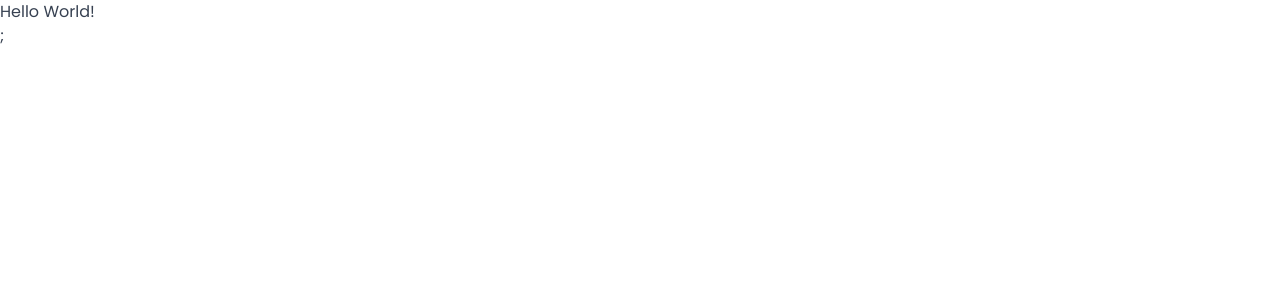
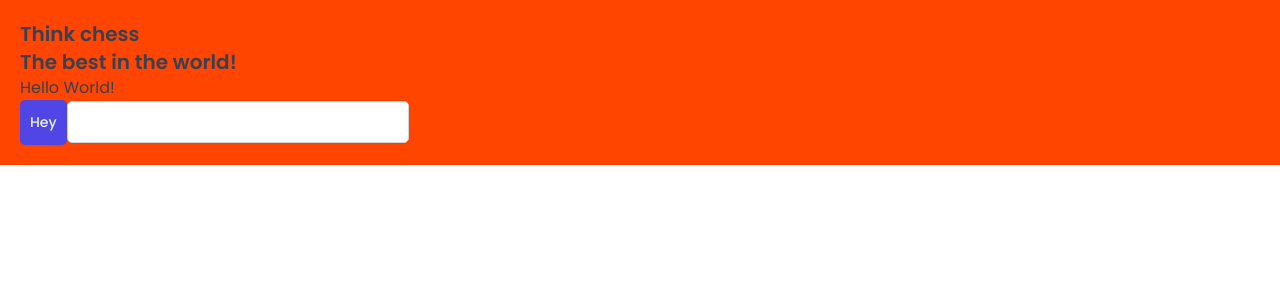
Before and after one commit to JhonyKing/think-chess, a React (Vite) app: page / in a window 1280 px wide. Shown: the top 300 px of the page. Built offline with nearby package versions, Linux system fonts and the light colour scheme; a web font is replaced by a local one.

Commit message:
ending the first steps

```diff
--- a/package.json
+++ b/package.json
@@ -11,7 +11,8 @@
   },
   "dependencies": {
     "react": "^18.2.0",
-    "react-dom": "^18.2.0"
+    "react-dom": "^18.2.0",
+    "styled-components": "^6.1.13"
   },
   "devDependencies": {
     "@types/react": "^18.2.15",
@@ -21,6 +22,7 @@
     "eslint-plugin-react": "^7.32.2",
     "eslint-plugin-react-hooks": "^4.6.0",
     "eslint-plugin-react-refresh": "^0.4.3",
-    "vite": "^4.4.5"
+    "vite": "^4.4.5",
+    "vite-plugin-eslint": "^1.8.1"
   }
 }
--- a/src/App.jsx
+++ b/src/App.jsx
@@ -1,10 +1,25 @@
+import styled from "styled-components";
 import GlobalStyles from "./styles/GlobalStyles";
+import Button from "./ui/Button";
+import Input from "./ui/Input";
+import Heading from "./ui/Heading";
+
+const StyledApp = styled.main`
+  background-color: orangered;
+  padding: 20px;
+`;
 
 export default function App() {
   return (
     <>
       <GlobalStyles />
-      <div>Hello World!</div>;
+      <StyledApp>
+        <Heading as="h1">Think chess</Heading>
+        <Heading as="h2">The best in the world!</Heading>
+        <div>Hello World!</div>
+        <Button>Hey</Button>
+        <Input />
+      </StyledApp>
     </>
   );
 }
--- a/src/ui/Button.jsx
+++ b/src/ui/Button.jsx
@@ -1,49 +1,67 @@
-import styled, { css } from "styled-components";
+import styled from "styled-components";
 
-const sizes = {
-  small: css`
-    font-size: 1.2rem;
-    padding: 0.4rem 0.8rem;
-    text-transform: uppercase;
-    font-weight: 600;
-    text-align: center;
-  `,
-  medium: css`
-    font-size: 1.4rem;
-    padding: 1.2rem 1.6rem;
-    font-weight: 500;
-  `,
-  large: css`
-    font-size: 1.6rem;
-    padding: 1.2rem 2.4rem;
-    font-weight: 500;
-  `,
-};
+// const sizes = {
+//   small: css`
+//     font-size: 1.2rem;
+//     padding: 0.4rem 0.8rem;
+//     text-transform: uppercase;
+//     font-weight: 600;
+//     text-align: center;
+//   `,
+//   medium: css`
+//     font-size: 1.4rem;
+//     padding: 1.2rem 1.6rem;
+//     font-weight: 500;
+//   `,
+//   large: css`
+//     font-size: 1.6rem;
+//     padding: 1.2rem 2.4rem;
+//     font-weight: 500;
+//   `,
+// };
 
-const variations = {
-  primary: css`
-    color: var(--color-brand-50);
-    background-color: var(--color-brand-600);
+// const variations = {
+//   primary: css`
+//     color: var(--color-brand-50);
+//     background-color: var(--color-brand-600);
 
-    &:hover {
-      background-color: var(--color-brand-700);
-    }
-  `,
-  secondary: css`
-    color: var(--color-grey-600);
-    background: var(--color-grey-0);
-    border: 1px solid var(--color-grey-200);
+//     &:hover {
+//       background-color: var(--color-brand-700);
+//     }
+//   `,
+//   secondary: css`
+//     color: var(--color-grey-600);
+//     background: var(--color-grey-0);
+//     border: 1px solid var(--color-grey-200);
 
-    &:hover {
-      background-color: var(--color-grey-50);
-    }
-  `,
-  danger: css`
-    color: var(--color-red-100);
-    background-color: var(--color-red-700);
+//     &:hover {
+//       background-color: var(--color-grey-50);
+//     }
+//   `,
+//   danger: css`
+//     color: var(--color-red-100);
+//     background-color: var(--color-red-700);
 
-    &:hover {
-      background-color: var(--color-red-800);
-    }
-  `,
-};
+//     &:hover {
+//       background-color: var(--color-red-800);
+//     }
+//   `,
+// };
+
+const Button = styled.button`
+  font-size: 1.4rem;
+  padding: 1.2rem 1rem;
+  font-weight: 500;
+  border: none;
+  border-radius: var(--border-radius-sm);
+  background-color: var(--color-brand-600);
+  color: var(--color-brand-50);
+  box-shadow: var(--shadow-sm);
+  cursor: pointer;
+
+  &:hover {
+    background-color: var(--color-brand-50);
+  }
+`;
+
+export default Button;
--- /dev/null
+++ b/src/ui/Heading.jsx
@@ -0,0 +1,32 @@
+import styled, { css } from "styled-components";
+
+// const test = css`
+//   text-align: center;
+// `;
+
+const Heading = styled.h1`
+  ${(props) =>
+    props.as === "h1" &&
+    css`
+      font-size: 20px;
+      font-weight: 600;
+    `}
+
+  ${(props) =>
+    props.as === "h2" &&
+    css`
+      font-size: 2rem;
+      font-weight: 600;
+    `}
+
+    ${(props) =>
+    props.as === "h3" &&
+    css`
+      font-size: 1rem;
+      font-weight: 500;
+    `}
+
+  line-height:1.4
+`;
+
+export default Heading;
--- /dev/null
+++ b/src/ui/input.jsx
@@ -0,0 +1,11 @@
+import styled from "styled-components";
+
+const Input = styled.input`
+  border: 1px solid var(--color-grey-300);
+  background-color: var(--color-grey-0);
+  border-radius: var(--border-radius-sm);
+  padding: 0.8rem 1.2rem;
+  box-shadow: var(--shadow-sm);
+`;
+
+export default Input;
```
Also changed, not shown: 1 other file (tests, documents, lock files or other folders).
